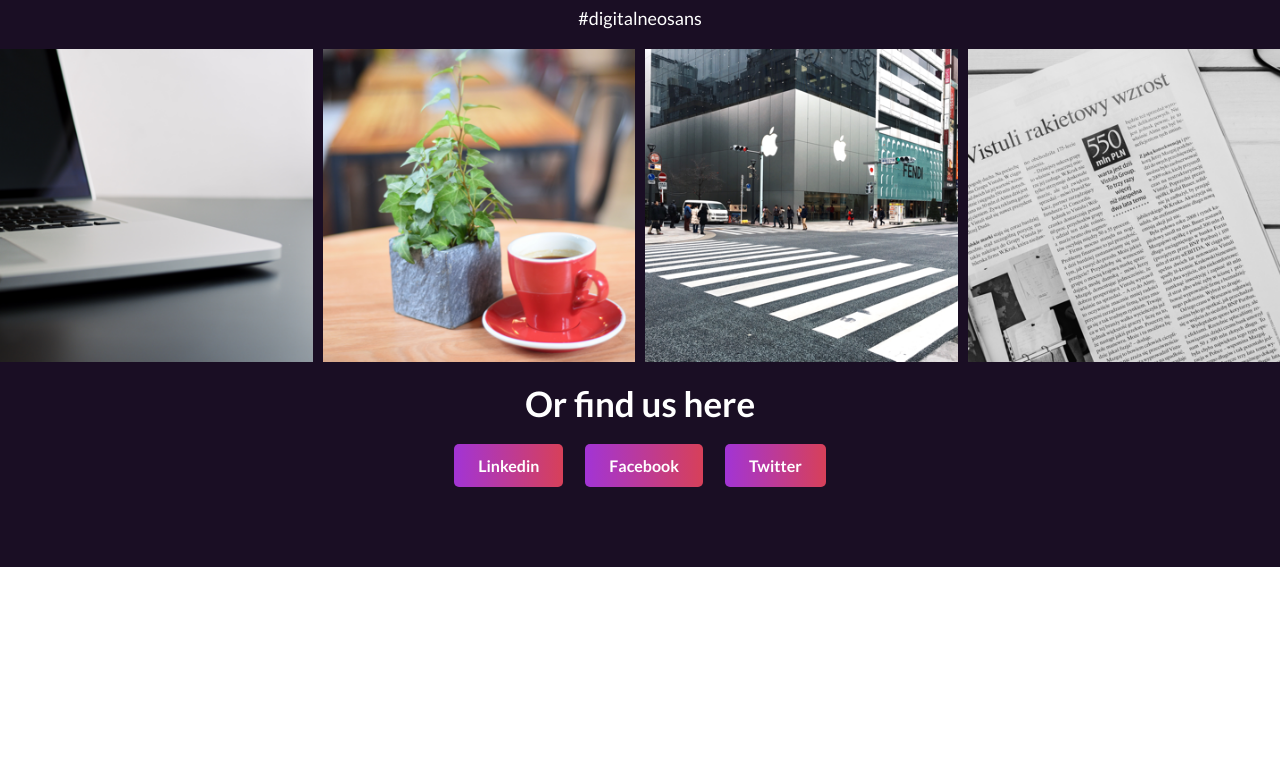
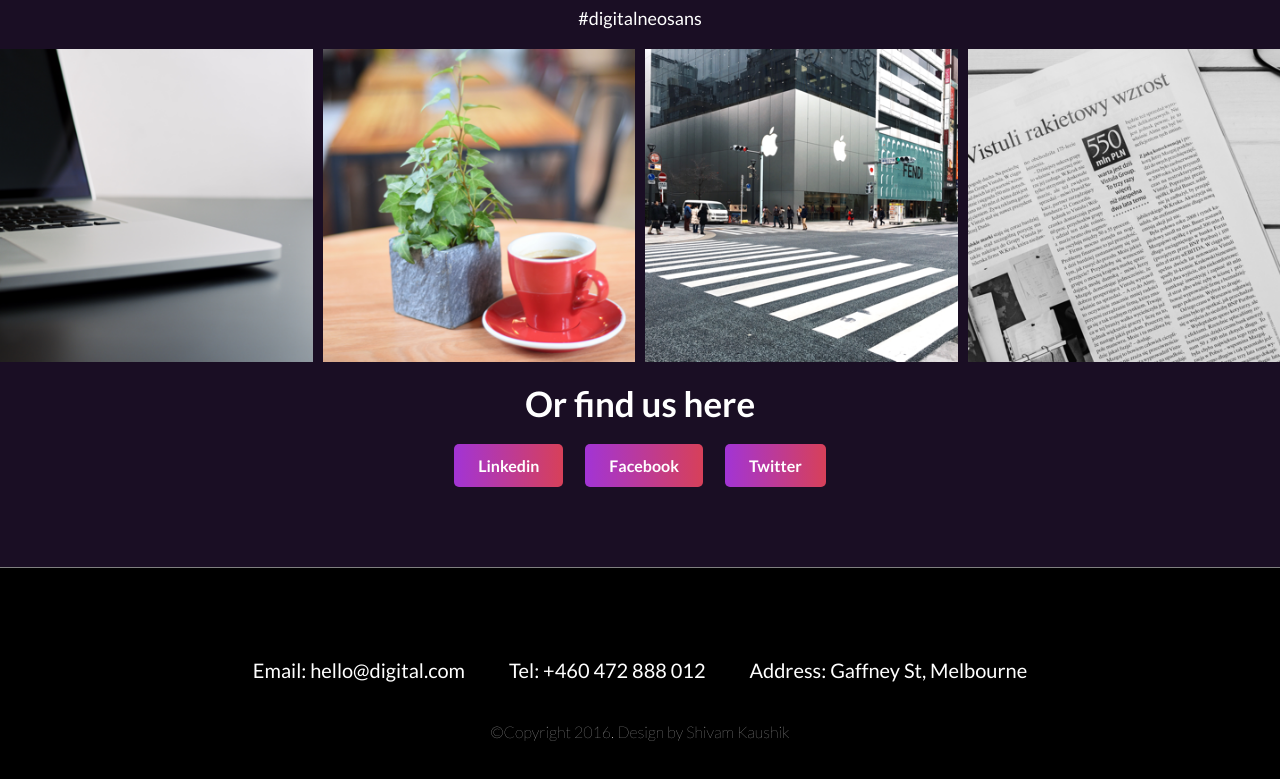
Before and after one commit to KaushikShivam/neoDigital, a website: page index.html in a window 1280 px wide. Shown: the part 3067-3846 px from the top of the page. Before the commit the page ends 3682 px from the top, so only its background shows below. Drawn offline with Linux system fonts and the light colour scheme.

Commit message:
Add footer styles

```diff
--- a/sass/layout/_footer.scss
+++ b/sass/layout/_footer.scss
@@ -0,0 +1,22 @@
+.footer {
+  border-top: 1px solid rgba($color-white, 0.5);
+  padding: 9rem 0;
+  text-align: center;
+  background: $color-black;
+
+  &__list {
+    list-style: none;
+    font-size: 2rem;
+  }
+
+  &__item {
+    display: inline-block;
+    padding: 0 2rem;
+  }
+
+  p {
+    font-size: 1.6rem;
+    margin-top: 4rem;
+    font-weight: 200;
+  }
+}
```
Also changed, not shown: css/style.css.
